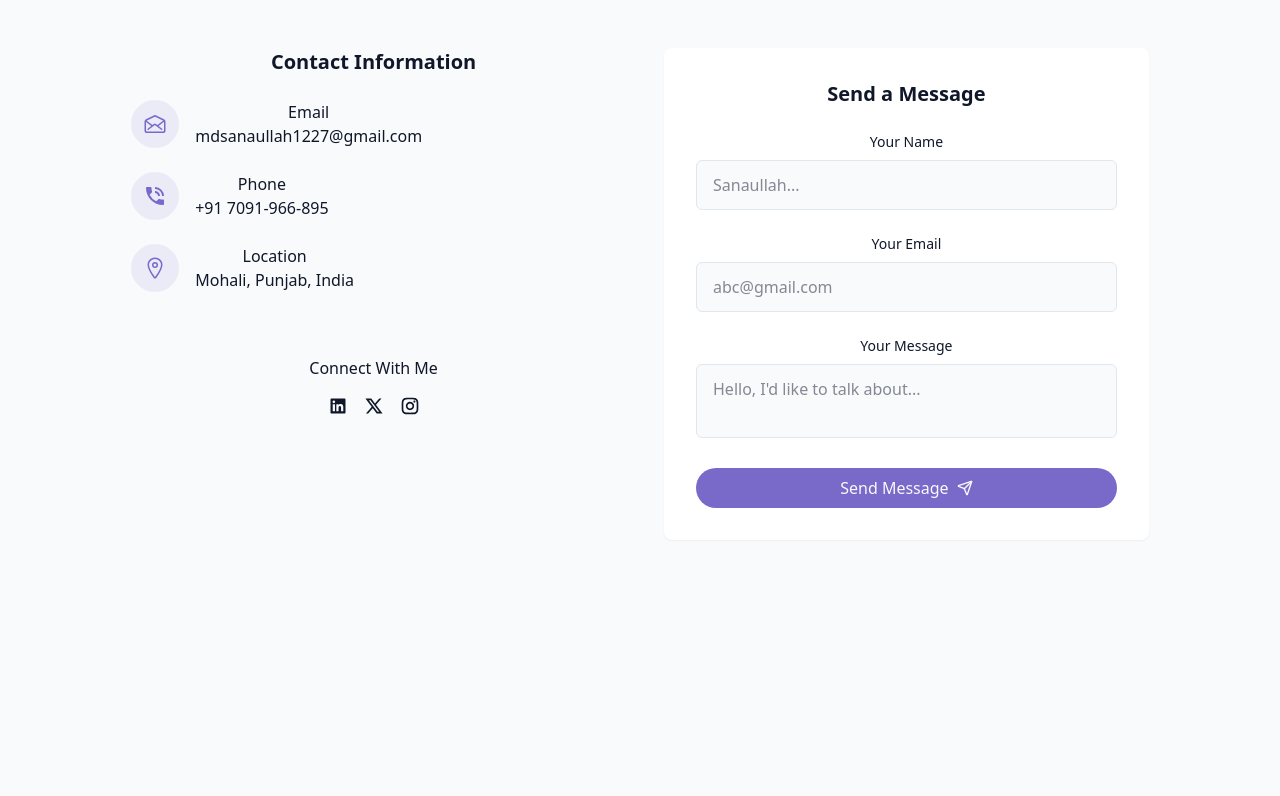
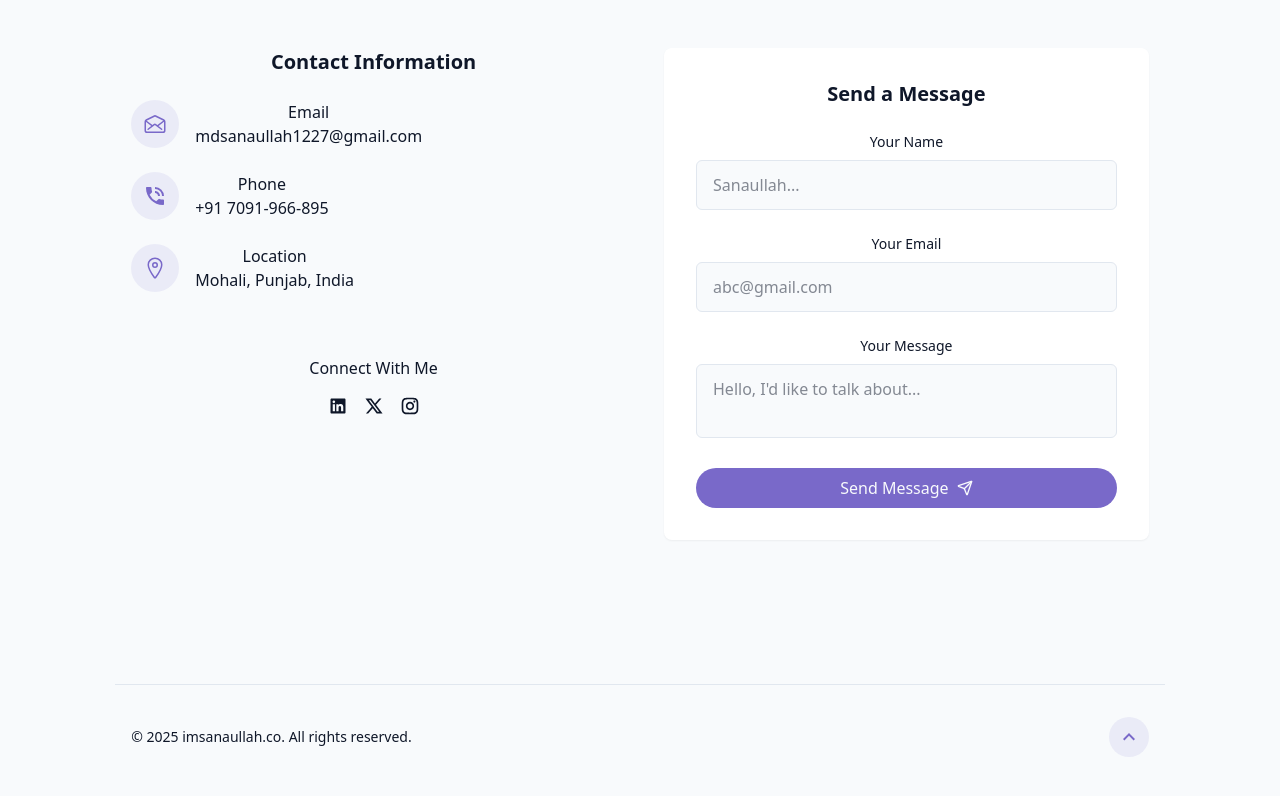
Before and after one commit to mesanaullah/portfolio, a React (Vite) app: page / in a window 1280 px wide. Shown: the part 3450-4246 px from the top of the page. Before the commit the page ends 4086 px from the top, so only its background shows below. Built offline with nearby package versions, Linux system fonts and the light colour scheme.

Commit message:
footer section added with that portfolio completed

```diff
--- a/src/Pages/Home.jsx
+++ b/src/Pages/Home.jsx
@@ -6,6 +6,7 @@
 import Skills from '../components/Skills'
 import Projects from '../components/Projects'
 import ContectUs from '../components/ContectUs'
+import Footer from '../components/Footer'
 
 const Home = () => {
     return (
@@ -23,6 +24,7 @@
                 <Skills />
                 <Projects />
                 <ContectUs />
+                <Footer />
             </main>
             {/* footer */}
         </div>
--- /dev/null
+++ b/src/components/Footer.jsx
@@ -0,0 +1,21 @@
+import { MdOutlineKeyboardArrowUp } from "react-icons/md";
+
+const Footer = () => {
+    return (
+        <footer className="py-12 px-4  relative border-t border-border mt-12 pt-8 flex flex-wrap justify-between items-center">
+            {" "}
+            <p className="text-sm text-muted-foreground">
+                {" "}
+                &copy; {new Date().getFullYear()} imsanaullah.co. All rights reserved.
+            </p>
+            <a
+                href="#hero"
+                className="p-2 rounded-full bg-primary/10 hover:bg-primary/20 text-primary transition-colors"
+            >
+                < MdOutlineKeyboardArrowUp className='w-6 h-6' />
+            </a>
+        </footer>
+    )
+}
+
+export default Footer
```
